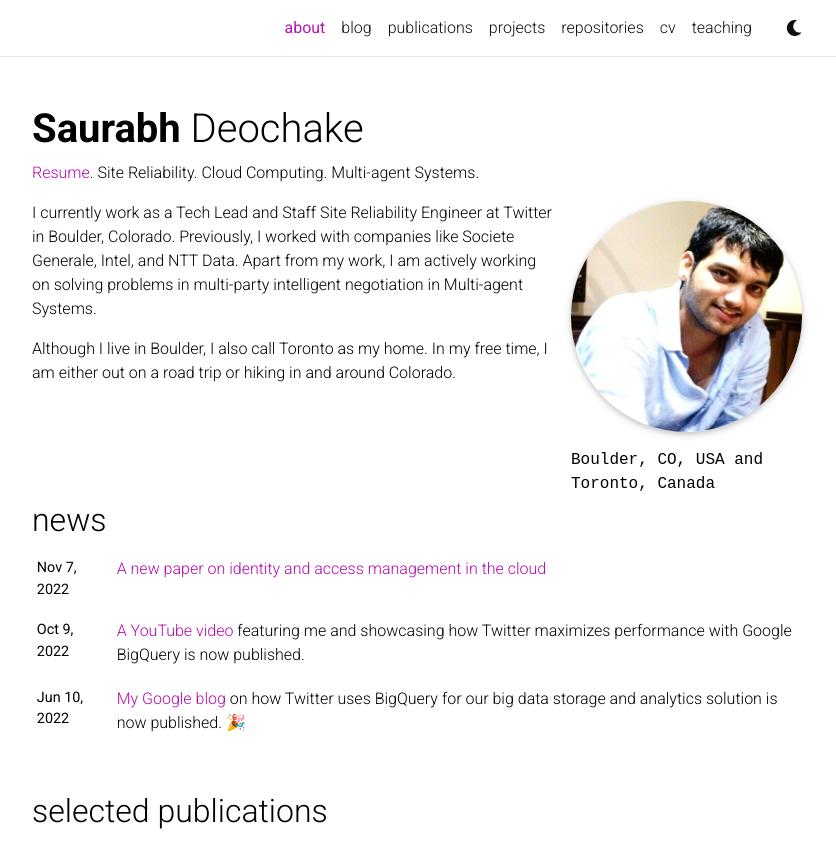
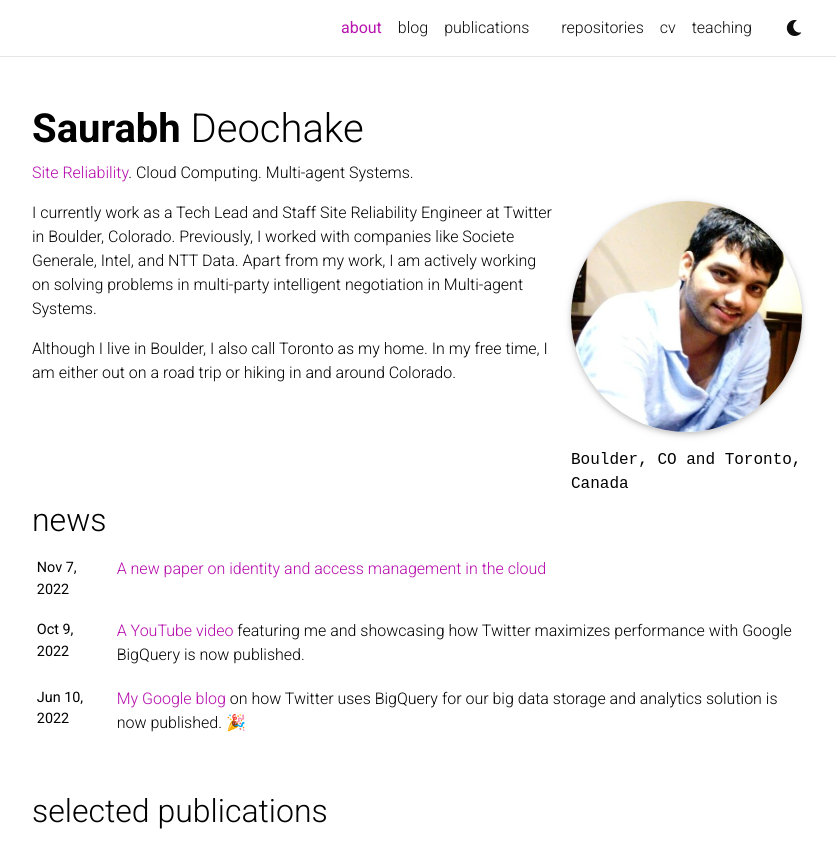
Before and after one commit to saurabh-deochake/saurabh-deochake.github.io, a Jekyll site: the page built from _pages/about.md, in a window 1280 px wide and 1132 px high, cut to the strip 0-843 px from the top of the window. Shown: the whole strip, without its empty margins (223-1059 px from the left). Built offline with Jekyll 4.4.1, drawn with Linux system fonts in a browser that asks for light colours; full-size pictures stand in for the smaller copies a plugin makes; emoji names are drawn with the system emoji font; comment, search, counter and statistics services are not loaded; a style sheet for code colours, icons or effects is not loaded.

Commit message:
remove projects

```diff
--- a/_pages/about.md
+++ b/_pages/about.md
@@ -2,14 +2,14 @@
 layout: about
 title: about
 permalink: /
-subtitle: <a href='cv'>Resume</a>. Site Reliability. Cloud Computing. Multi-agent Systems.
+subtitle: <a href='cv'>Site Reliability</a>. Cloud Computing. Multi-agent Systems.
 
 profile:
   align: right
   image: profile_pic.jpeg
   image_circular: true # crops the image to make it circular
   address: >
-    <p>Boulder, CO, USA and Toronto, Canada</p>
+    <p>Boulder, CO and Toronto, Canada</p>
 
 news: true  # includes a list of news items
 selected_papers: true # includes a list of papers marked as "selected={true}"
--- a/_pages/projects.md
+++ b/_pages/projects.md
@@ -1,6 +1,6 @@
 ---
 layout: page
-title: projects
+title:
 permalink: /projects/
 description: Fun projects I work on in my free time
 nav: true
```
Also changed, not shown: _pages/teaching.md (+4 -4 lines).
